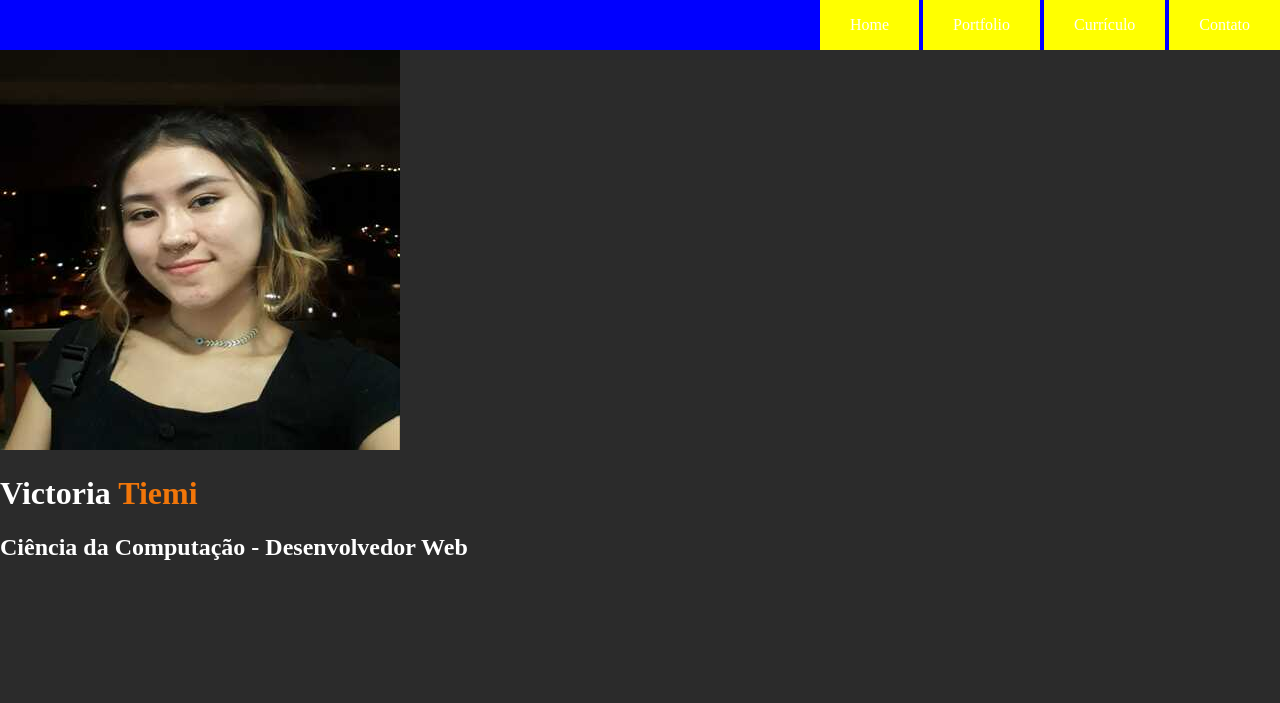
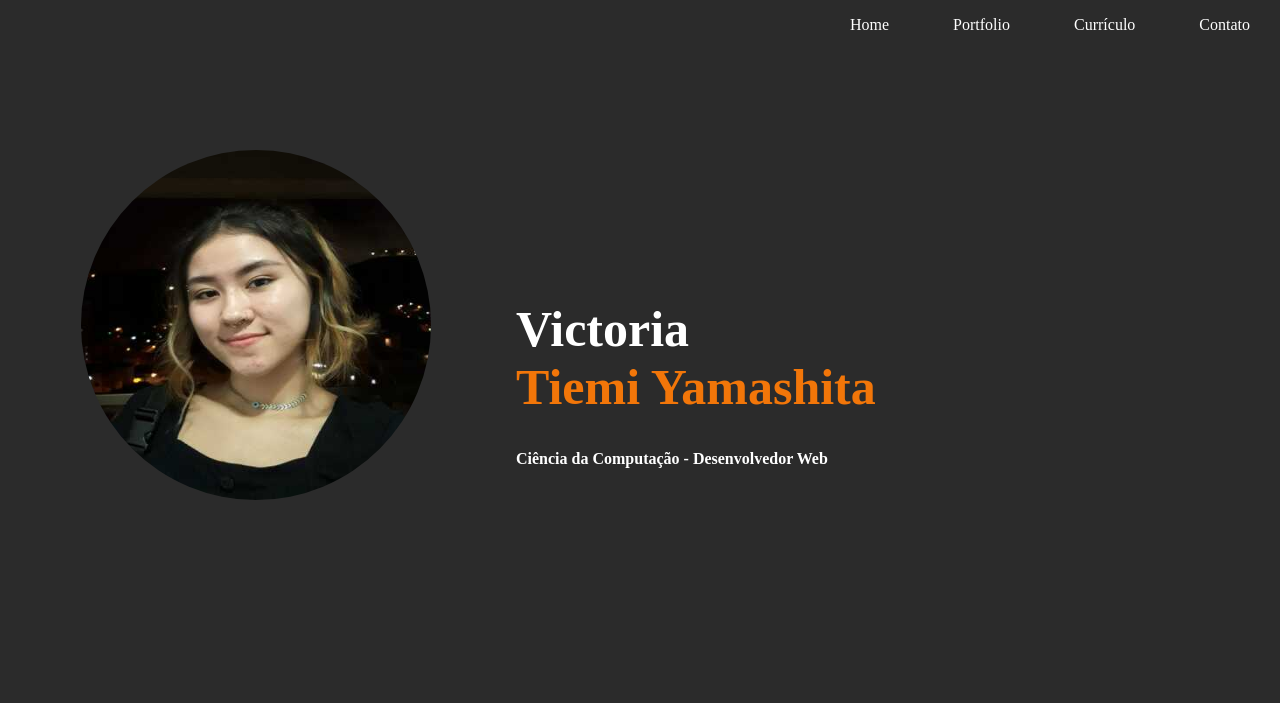
Before and after one commit to yamashita-tiemi/Page-portifolio, a plain HTML site: page index.html in a window 1280 px wide. Drawn offline with Linux system fonts and the light colour scheme.

Commit message:
estrutura da capa

```diff
--- a/css/styles.css
+++ b/css/styles.css
@@ -7,14 +7,14 @@ body {
     background-color: #2b2b2b;
 }
 
+
 .navigation {
-    background-color: red;
+    /* background-color: #2b2b2b; */
     color: white;
     height: 50px;
 }
 
 .navigation ul {
-    background-color: blue;
     margin-top: 0;
     padding-left: 0;
     list-style: none;
@@ -23,12 +23,13 @@ body {
 }
 
 .navigation li {
-    background-color: yellow;
     display: inline-block;
     padding-left: 30px;
     padding-right: 30px;
     line-height: 50px;
 }
+
+
 
 .capa {
     color: white;
@@ -36,4 +37,34 @@ body {
 
 .capa span {
     color: #f27609;
+    display: block;
 }
+
+.capa div {
+    display: inline-block;
+    height: 650px;
+}
+
+.profile-picture {
+    width: 40%;
+    text-align: center;
+}
+
+.profile-picture img {
+    width: 350px;
+    border-radius: 50%;
+    margin-top: 100px;
+}
+
+.profile-title {
+    vertical-align: top;
+    width: 59%;
+}
+
+.profile-title h1 {
+    font-size: 50px;
+    margin-top: 250px;
+}
+.profile-title h2 {
+    font-size: 16px;
+}
--- a/index.html
+++ b/index.html
@@ -23,10 +23,14 @@
 			</div>
 
 			<div class="capa">
-				<img src="img/victoria.jpeg" alt="Foto de Victoria Tiemi">
+				<div class="profile-picture">
+					<img src="img/victoria.jpeg" alt="Foto de Victoria Tiemi">
+				</div>
 
-				<h1>Victoria <span>Tiemi</span></h1>
-				<h2>Ciência da Computação - Desenvolvedor Web</h2>
+				<div class="profile-title">
+					<h1>Victoria <span>Tiemi Yamashita</span></h1>
+					<h2>Ciência da Computação - Desenvolvedor Web</h2>
+				</div>
 			</div>
 
 
```
